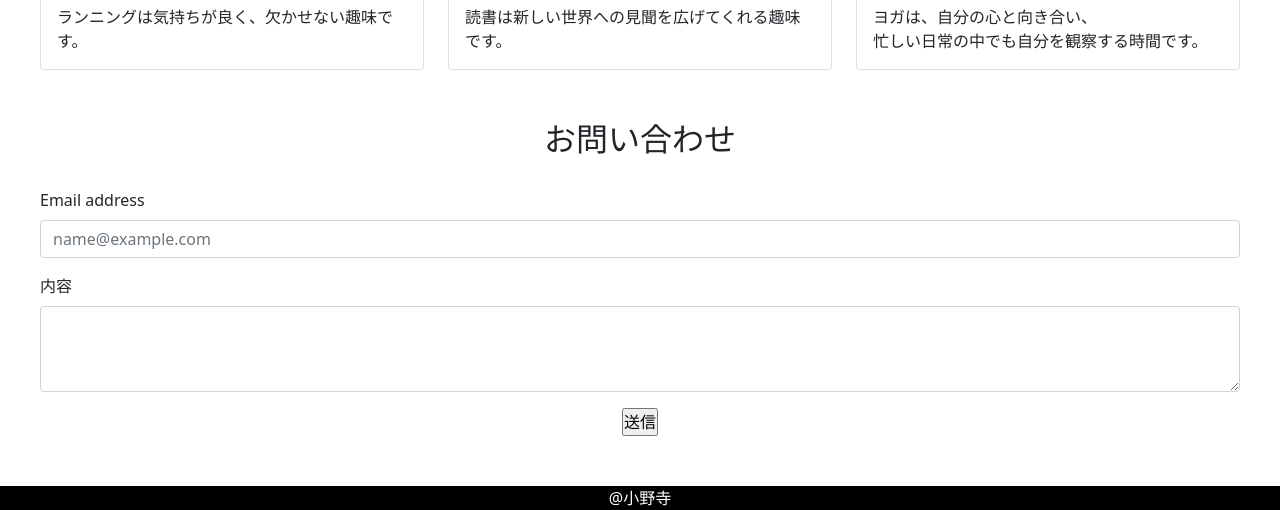
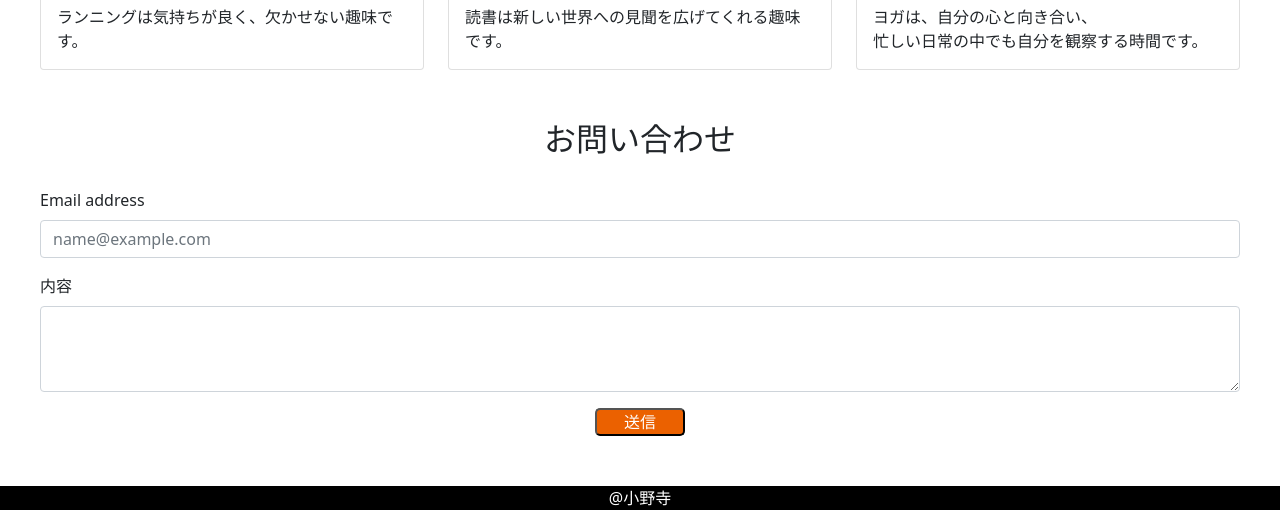
Before and after one commit to YudaiOnodera123/MyProfile, a plain HTML site: page index.html in a window 1280 px wide. Shown: the part 2105-2615 px from the top of the page. Drawn offline with nearby package versions, Linux system fonts and the light colour scheme.

Commit message:
ボタンデザイン

```diff
--- a/index.html
+++ b/index.html
@@ -112,7 +112,7 @@
           <textarea class="form-control" id="exampleFormControlTextarea1" rows="3"></textarea>
         </div>
         <div class="mb-3 submit">
-          <input type="submit" value="送信">
+          <input class="btn--orange" type="submit" value="送信">
         </div>
       </div>
    </section>
--- a/style.css
+++ b/style.css
@@ -141,6 +141,17 @@ header{
     text-align: center;
 }
 
+.btn--orange{
+    color: white;
+    background-color: #eb6100;
+    width:90px;
+    border-radius: 5px;
+}
+
+.btn--orange:hover{
+    color: #eb6100;
+    background-color: white;
+}
 
 /* フッター */
 footer{
```
